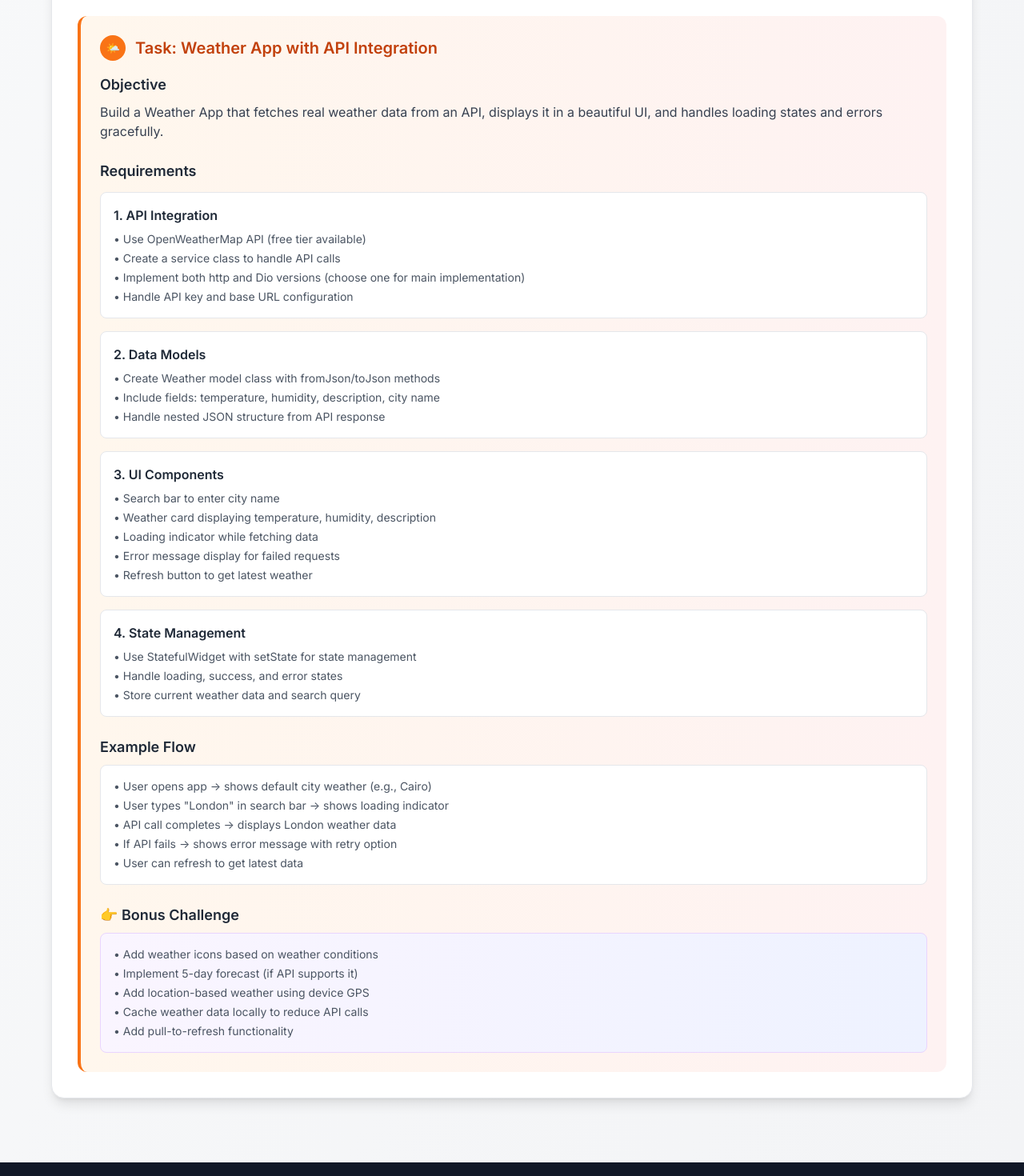
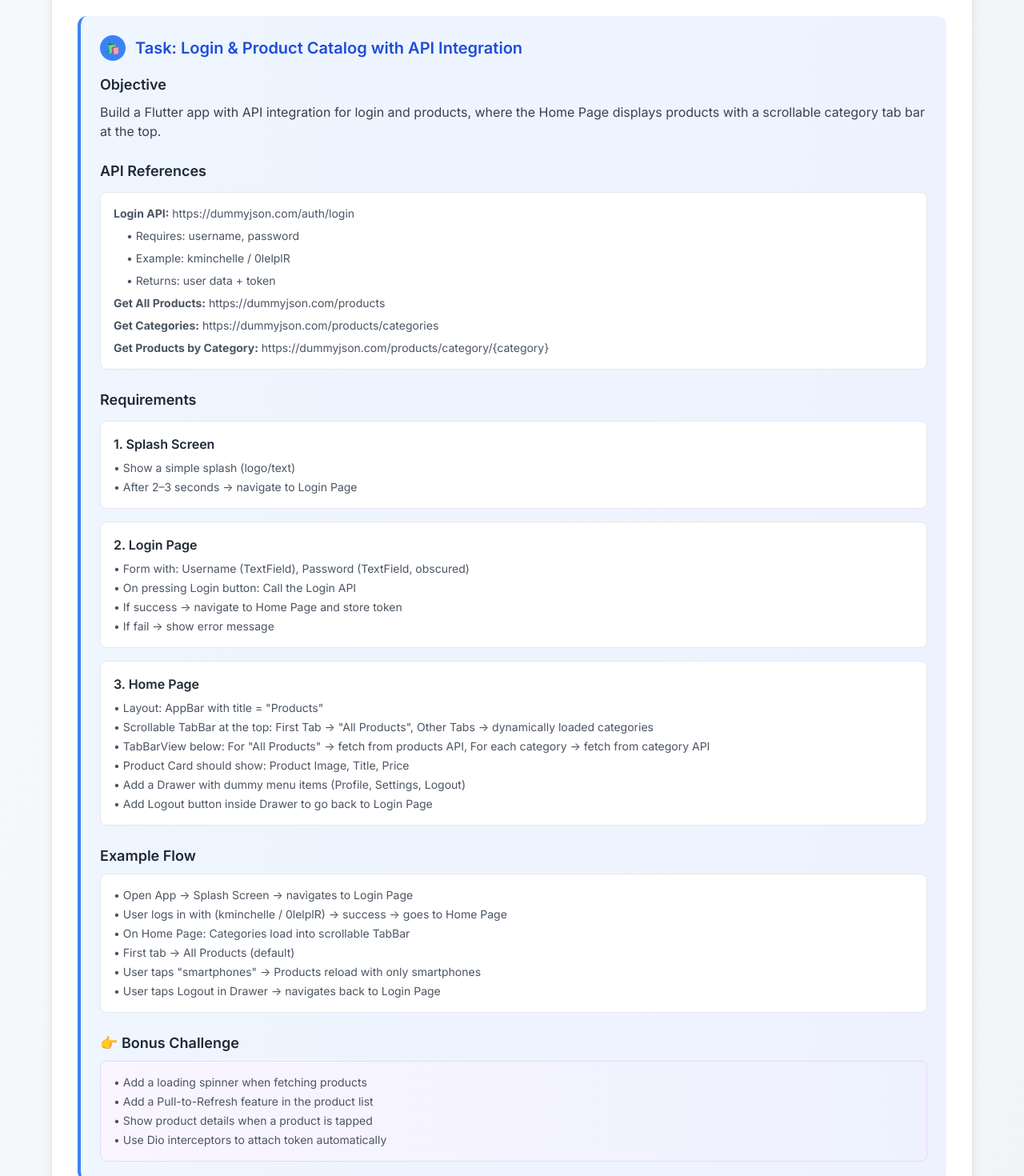
Before and after one commit to AbdelrahmanH161/flutter_course, a React (Vite) app: page /day7 in a window 1280 px wide. Shown: the part 2160-3630 px from the top of the page at 80% size. Built offline with nearby package versions, Linux system fonts and the light colour scheme.

Commit message:
Revise Day 7 page to focus on Login and Product Catalog tasks; update task descriptions, requirements, and API references for improved clarity and structure, including new UI components and flow for user interactions.

```diff
--- a/src/pages/day7.tsx
+++ b/src/pages/day7.tsx
@@ -837,14 +837,14 @@
 									📝 Hands-on Exercise
 								</h3>
 
-								{/* Weather App Task */}
-								<div className='bg-gradient-to-r from-orange-50 to-red-50 dark:from-orange-900/20 dark:to-red-900/20 rounded-xl p-6 border-l-4 border-orange-500'>
+								{/* Login & Product Catalog Task */}
+								<div className='bg-gradient-to-r from-blue-50 to-indigo-50 dark:from-blue-900/20 dark:to-indigo-900/20 rounded-xl p-6 border-l-4 border-blue-500'>
 									<div className='flex items-center gap-3 mb-4'>
-										<div className='w-8 h-8 bg-orange-500 rounded-full flex items-center justify-center text-white font-bold text-sm'>
-											🌤️
+										<div className='w-8 h-8 bg-blue-500 rounded-full flex items-center justify-center text-white font-bold text-sm'>
+											🛍️
 										</div>
-										<h5 className='text-xl font-semibold text-orange-700 dark:text-orange-300'>
-											Task: Weather App with API Integration
+										<h5 className='text-xl font-semibold text-blue-700 dark:text-blue-300'>
+											Task: Login & Product Catalog with API Integration
 										</h5>
 									</div>
 
@@ -853,10 +853,41 @@
 											Objective
 										</h6>
 										<p className='text-gray-700 dark:text-gray-300'>
-											Build a Weather App that fetches real weather data from an
-											API, displays it in a beautiful UI, and handles loading
-											states and errors gracefully.
+											Build a Flutter app with API integration for login and
+											products, where the Home Page displays products with a
+											scrollable category tab bar at the top.
 										</p>
+									</div>
+
+									<div className='mb-6'>
+										<h6 className='font-semibold text-gray-800 dark:text-gray-200 mb-3 text-lg'>
+											API References
+										</h6>
+										<div className='bg-white dark:bg-gray-700 rounded-lg p-4 border border-gray-200 dark:border-gray-600'>
+											<ul className='text-sm text-gray-600 dark:text-gray-300 space-y-2'>
+												<li>
+													<strong>Login API:</strong>{' '}
+													https://dummyjson.com/auth/login
+												</li>
+												<li className='ml-4'>• Requires: username, password</li>
+												<li className='ml-4'>
+													• Example: kminchelle / 0lelplR
+												</li>
+												<li className='ml-4'>• Returns: user data + token</li>
+												<li className='mt-3'>
+													<strong>Get All Products:</strong>{' '}
+													https://dummyjson.com/products
+												</li>
+												<li>
+													<strong>Get Categories:</strong>{' '}
+													https://dummyjson.com/products/categories
+												</li>
+												<li>
+													<strong>Get Products by Category:</strong>{' '}
+													https://dummyjson.com/products/category/{'{category}'}
+												</li>
+											</ul>
+										</div>
 									</div>
 
 									<div className='mb-6'>
@@ -867,67 +898,61 @@
 										<div className='space-y-4'>
 											<div className='bg-white dark:bg-gray-700 rounded-lg p-4 border border-gray-200 dark:border-gray-600'>
 												<h6 className='font-semibold text-gray-800 dark:text-gray-200 mb-2 block'>
-													1. API Integration
+													1. Splash Screen
 												</h6>
 												<ul className='text-sm text-gray-600 dark:text-gray-300 space-y-1'>
-													<li>
-														• Use OpenWeatherMap API (free tier available)
-													</li>
-													<li>• Create a service class to handle API calls</li>
-													<li>
-														• Implement both http and Dio versions (choose one
-														for main implementation)
-													</li>
-													<li>• Handle API key and base URL configuration</li>
+													<li>• Show a simple splash (logo/text)</li>
+													<li>• After 2–3 seconds → navigate to Login Page</li>
 												</ul>
 											</div>
 
 											<div className='bg-white dark:bg-gray-700 rounded-lg p-4 border border-gray-200 dark:border-gray-600'>
 												<h6 className='font-semibold text-gray-800 dark:text-gray-200 mb-2 block'>
-													2. Data Models
+													2. Login Page
 												</h6>
 												<ul className='text-sm text-gray-600 dark:text-gray-300 space-y-1'>
 													<li>
-														• Create Weather model class with fromJson/toJson
-														methods
+														• Form with: Username (TextField), Password
+														(TextField, obscured)
 													</li>
 													<li>
-														• Include fields: temperature, humidity,
-														description, city name
+														• On pressing Login button: Call the Login API
 													</li>
 													<li>
-														• Handle nested JSON structure from API response
+														• If success → navigate to Home Page and store token
 													</li>
+													<li>• If fail → show error message</li>
 												</ul>
 											</div>
 
 											<div className='bg-white dark:bg-gray-700 rounded-lg p-4 border border-gray-200 dark:border-gray-600'>
 												<h6 className='font-semibold text-gray-800 dark:text-gray-200 mb-2 block'>
-													3. UI Components
+													3. Home Page
 												</h6>
 												<ul className='text-sm text-gray-600 dark:text-gray-300 space-y-1'>
-													<li>• Search bar to enter city name</li>
+													<li>• Layout: AppBar with title = "Products"</li>
 													<li>
-														• Weather card displaying temperature, humidity,
-														description
+														• Scrollable TabBar at the top: First Tab → "All
+														Products", Other Tabs → dynamically loaded
+														categories
 													</li>
-													<li>• Loading indicator while fetching data</li>
-													<li>• Error message display for failed requests</li>
-													<li>• Refresh button to get latest weather</li>
-												</ul>
-											</div>
-
-											<div className='bg-white dark:bg-gray-700 rounded-lg p-4 border border-gray-200 dark:border-gray-600'>
-												<h6 className='font-semibold text-gray-800 dark:text-gray-200 mb-2 block'>
-													4. State Management
-												</h6>
-												<ul className='text-sm text-gray-600 dark:text-gray-300 space-y-1'>
 													<li>
-														• Use StatefulWidget with setState for state
-														management
+														• TabBarView below: For "All Products" → fetch from
+														products API, For each category → fetch from
+														category API
 													</li>
-													<li>• Handle loading, success, and error states</li>
-													<li>• Store current weather data and search query</li>
+													<li>
+														• Product Card should show: Product Image, Title,
+														Price
+													</li>
+													<li>
+														• Add a Drawer with dummy menu items (Profile,
+														Settings, Logout)
+													</li>
+													<li>
+														• Add Logout button inside Drawer to go back to
+														Login Page
+													</li>
 												</ul>
 											</div>
 										</div>
@@ -940,20 +965,24 @@
 										<div className='bg-white dark:bg-gray-700 rounded-lg p-4 border border-gray-200 dark:border-gray-600'>
 											<ul className='text-sm text-gray-600 dark:text-gray-300 space-y-1'>
 												<li>
-													• User opens app → shows default city weather (e.g.,
-													Cairo)
+													• Open App → Splash Screen → navigates to Login Page
 												</li>
 												<li>
-													• User types "London" in search bar → shows loading
-													indicator
+													• User logs in with (kminchelle / 0lelplR) → success →
+													goes to Home Page
 												</li>
 												<li>
-													• API call completes → displays London weather data
+													• On Home Page: Categories load into scrollable TabBar
+												</li>
+												<li>• First tab → All Products (default)</li>
+												<li>
+													• User taps "smartphones" → Products reload with only
+													smartphones
 												</li>
 												<li>
-													• If API fails → shows error message with retry option
+													• User taps Logout in Drawer → navigates back to Login
+													Page
 												</li>
-												<li>• User can refresh to get latest data</li>
 											</ul>
 										</div>
 									</div>
@@ -964,13 +993,14 @@
 										</h6>
 										<div className='bg-gradient-to-r from-purple-50 to-indigo-50 dark:from-purple-900/20 dark:to-indigo-900/20 rounded-lg p-4 border border-purple-200 dark:border-purple-700'>
 											<ul className='text-sm text-gray-600 dark:text-gray-300 space-y-1'>
-												<li>• Add weather icons based on weather conditions</li>
-												<li>• Implement 5-day forecast (if API supports it)</li>
-												<li>• Add location-based weather using device GPS</li>
+												<li>• Add a loading spinner when fetching products</li>
 												<li>
-													• Cache weather data locally to reduce API calls
+													• Add a Pull-to-Refresh feature in the product list
 												</li>
-												<li>• Add pull-to-refresh functionality</li>
+												<li>• Show product details when a product is tapped</li>
+												<li>
+													• Use Dio interceptors to attach token automatically
+												</li>
 											</ul>
 										</div>
 									</div>
```
